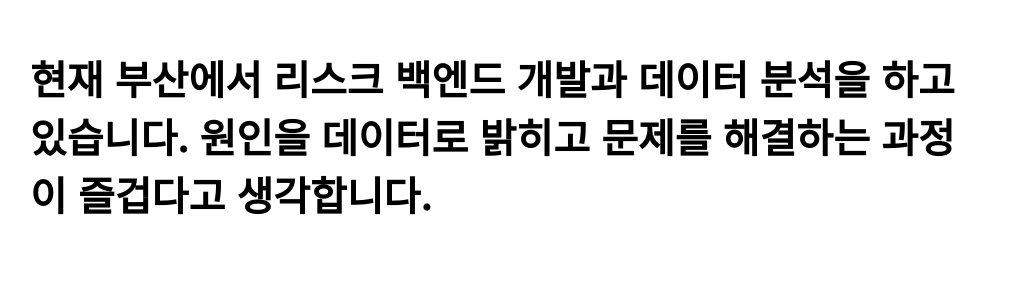
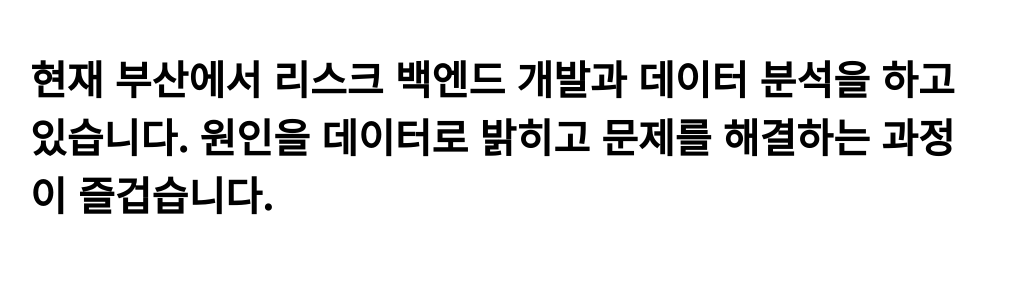
Before and after one commit to YellowstoneCoyote/Resume, a plain HTML site: page index.html in a window 1280 px wide. Shown: the part 165-457 px from the top of the page, without its empty margins (130-1150 px from the left). Drawn offline with Linux system fonts and the light colour scheme.

Commit message:
수정완료2

```diff
--- a/index.html
+++ b/index.html
@@ -13,7 +13,7 @@
         <!-- 이력서 헤더 : 이름과 타이틀 작성 -->
         <h1>안녕하세요 김동환입니다.</h1>
         <h2>현재 부산에서 리스크 백엔드 개발과 데이터 분석을 하고 있습니다.
-          원인을 데이터로 밝히고 문제를 해결하는 과정이 즐겁다고 생각합니다.
+          원인을 데이터로 밝히고 문제를 해결하는 과정이 즐겁습니다.
         </h2>
       </header>
       <main>
```
